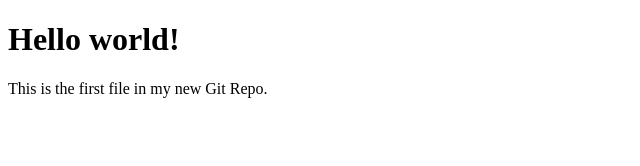
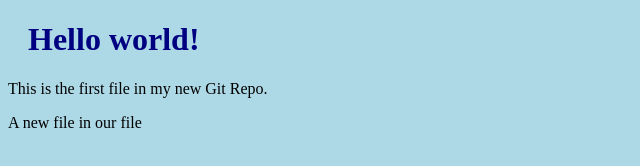
Before and after one commit to BigBren/hello-world, a plain HTML site: page index.html in a window 1280 px wide. Shown: the whole page, without its empty margins (0-640 px from the left). Drawn offline with Linux system fonts and the light colour scheme.

Commit message:
Updated index.html with a new line

```diff
--- a/index.html
+++ b/index.html
@@ -2,11 +2,13 @@
 <html>
 <head>
 <title>Hello World!</title>
+<link rel="stylesheet" href="bluestyle.css">
 </head>
 <body>
 
 <h1>Hello world!</h1>
 <p>This is the first file in my new Git Repo.</p>
+<p>A new file in our file</p>
 
 </body>
 </html>
```
